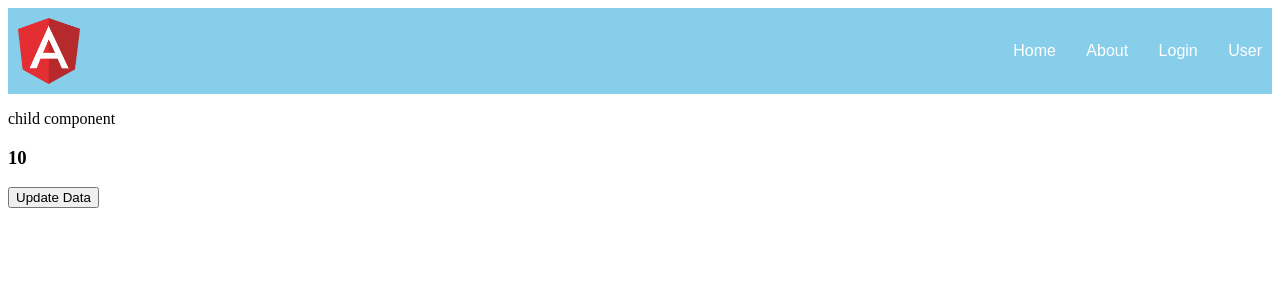
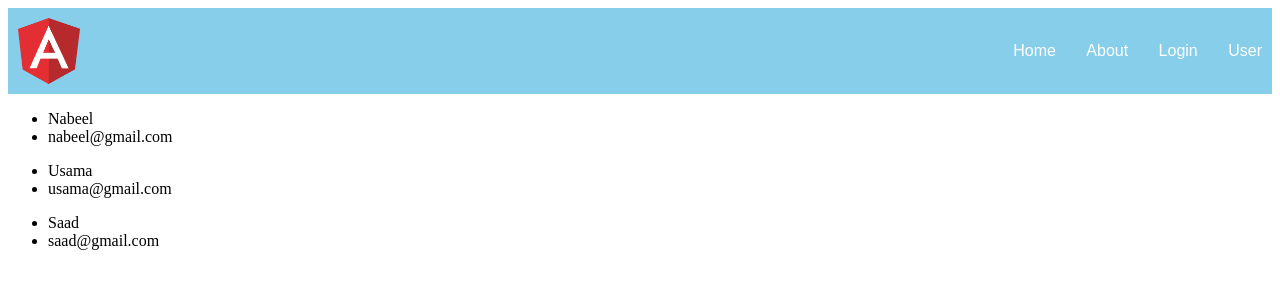
Before and after one commit to Nabeel-Chhipa/Angular-demo-app, an Angular app: page / in a window 1280 px wide. Shown: the top 300 px of the page. Built offline with nearby package versions, Linux system fonts and the light colour scheme.

Commit message:
create reusable component

```diff
--- a/src/app/app.component.html
+++ b/src/app/app.component.html
@@ -16,5 +16,9 @@
 <!-- TODO COMPONENT -->
 
 <!-- <app-todo></app-todo> -->
-<app-child [item]="data"></app-child>
-<button (click)="updateData()">Update Data</button>
+<!-- <app-child [item]="data"></app-child>
+<button (click)="updateData()">Update Data</button> -->
+
+<ul *ngFor="let user of userDetails">
+    <app-user-details [item]="user"></app-user-details>
+</ul>
--- a/src/app/app.component.ts
+++ b/src/app/app.component.ts
@@ -7,9 +7,23 @@ import { Component } from '@angular/core';
 })
 export class AppComponent {
   title = 'Blog';
-  name = 'Muhammad Nabeel';
+  // name = 'Muhammad Nabeel';
   data = 10
   updateData() {
     this.data = Math.floor(Math.random()*10)
   }
+  userDetails = [
+    {
+      name: 'Nabeel',
+      email: 'nabeel@gmail.com'
+    },
+    {
+      name: 'Usama',
+      email: 'usama@gmail.com'
+    },
+    {
+      name: 'Saad',
+      email: 'saad@gmail.com'
+    },
+  ]
 }
--- a/src/app/app.module.ts
+++ b/src/app/app.module.ts
@@ -12,7 +12,8 @@ import { HeaderComponent } from './header/header.component';
 
 import {FormsModule} from '@angular/forms';
 import { TodoComponent } from './todo/todo.component';
-import { ChildComponent } from './child/child.component'
+import { ChildComponent } from './child/child.component';
+import { UserDetailsComponent } from './user-details/user-details.component'
 
 // import { StudentAuthModule } from './student-auth/student-auth.module';
 
@@ -28,6 +29,7 @@ import { ChildComponent } from './child/child.component'
     HeaderComponent,
     TodoComponent,
     ChildComponent,
+    UserDetailsComponent,
   ],
   imports: [
     BrowserModule,
--- /dev/null
+++ b/src/app/user-details/user-details.component.html
@@ -0,0 +1,2 @@
+<li>{{item.name}}</li>
+<li>{{item.email}}</li>
```
Also changed, not shown: src/app/user-details/user-details.component.ts (added, +10 -0 lines), src/app/user-details/user-details.component.css (added), 1 other file (tests, documents, lock files or other folders).
